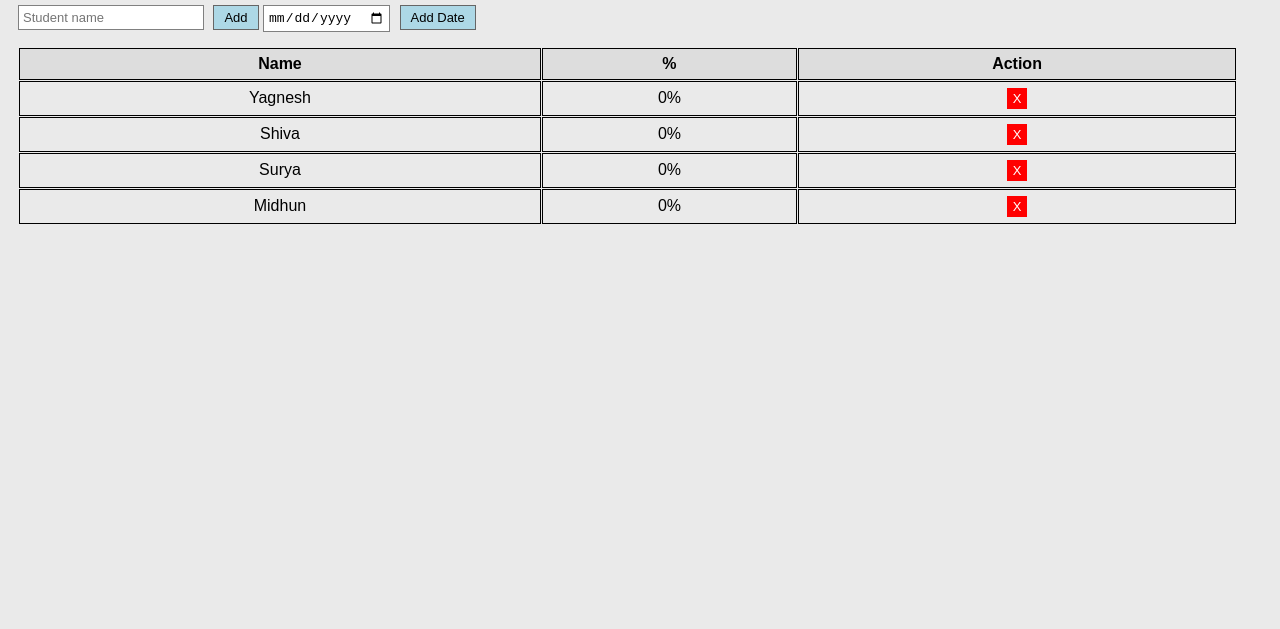
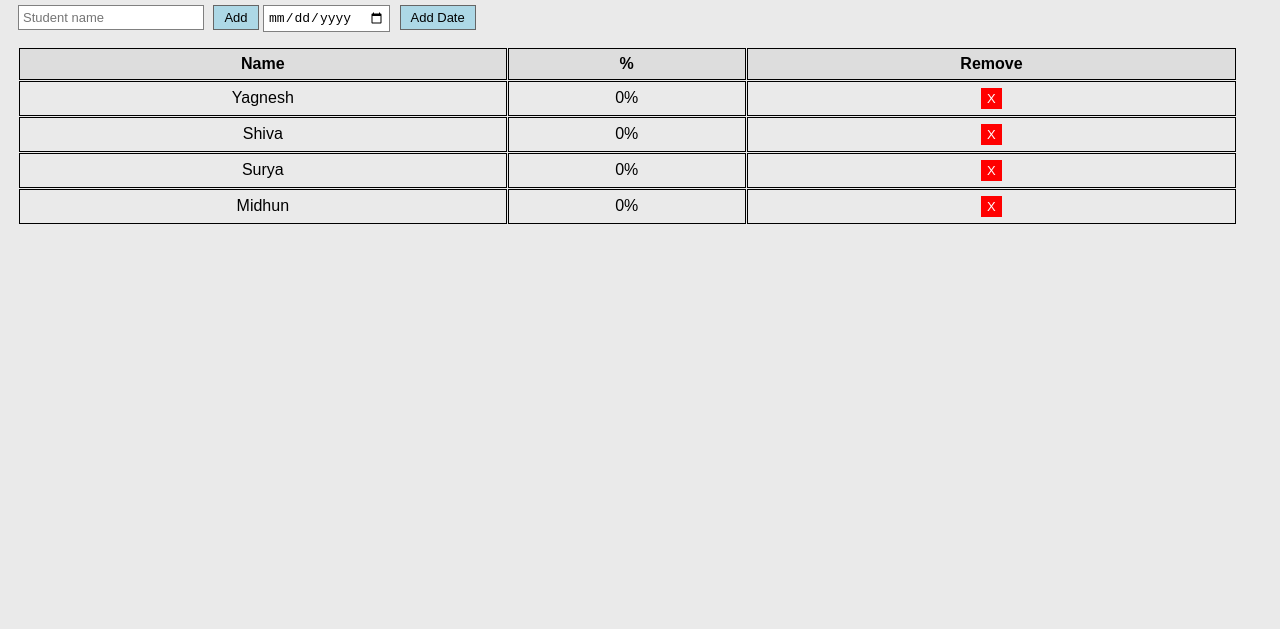
Before and after one commit to yagneswar19/StudentAttendence, a plain HTML site: page index.html in a window 1280 px wide. Shown: the part 171-800 px from the top of the page. Drawn offline with Linux system fonts and the light colour scheme.

Commit message:
Update index.html

```diff
--- a/index.html
+++ b/index.html
@@ -25,7 +25,7 @@
       <tr id="headerRow">
         <th>Name</th>
         <th>%</th>
-        <th>Action</th>
+        <th>Remove</th>
       </tr>
     </thead>
     <tbody id="tableBody">
```
